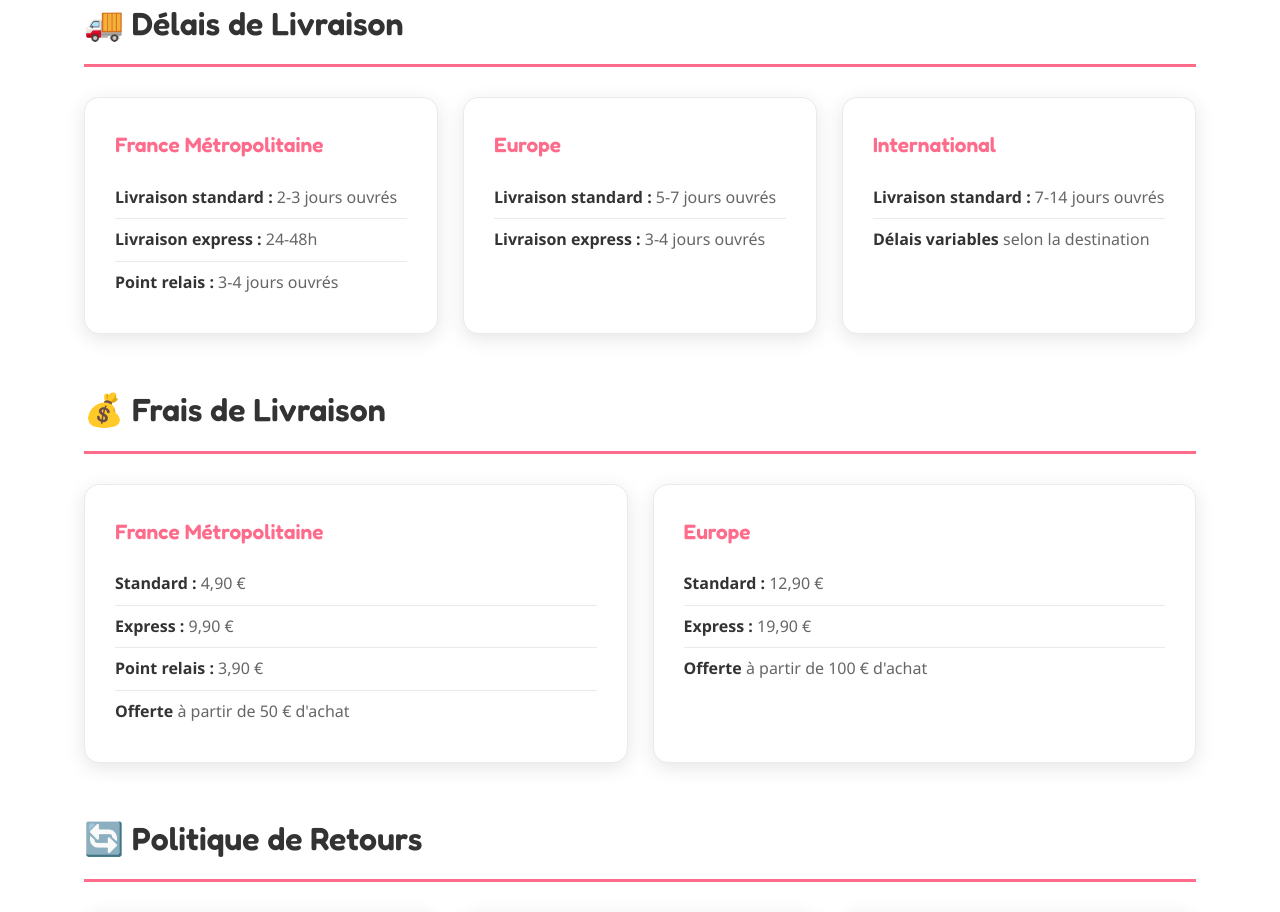
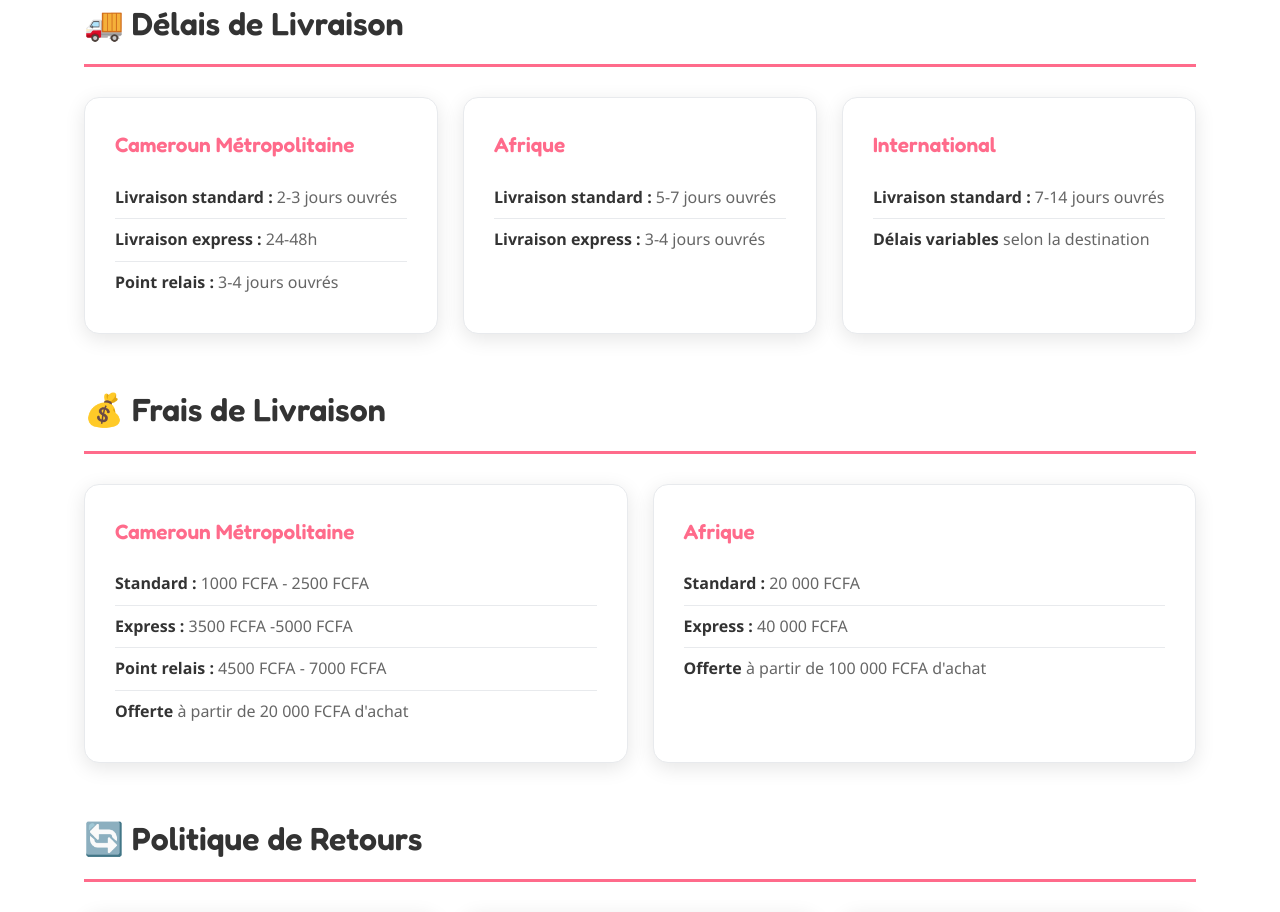
Before and after one commit to nguembu/mamzy-color-kids, a React (Vite) app: page /livraison-retours in a window 1280 px wide. Shown: the part 340-1252 px from the top of the page. Built offline with nearby package versions, Linux system fonts and the light colour scheme; the HTML template or start-up script is replaced by a standard one.

Commit message:
modification de la livraison & retours

```diff
--- a/src/pages/ConditionsGenerales.jsx
+++ b/src/pages/ConditionsGenerales.jsx
@@ -15,7 +15,7 @@ const ConditionsGenerales = () => {
             <div className="info-content">
               <div className="info-card">
                 <p>Les présentes conditions générales de vente régissent les ventes de produits de la société MAMZY COLOR'KIDS,
-                SAS au capital de 50 000 €, immatriculée au RCS de Paris sous le numéro 123 456 789.</p>
+                SAS au capital de 30 000 FCFA, immatriculée au RCS de Paris sous le numéro 123 456 789.</p>
               </div>
             </div>
           </section>
@@ -25,7 +25,7 @@ const ConditionsGenerales = () => {
             <div className="info-content">
               <div className="info-card">
                 <ul>
-                  <li>Les prix sont indiqués en euros toutes taxes comprises (TTC)</li>
+                  <li>Les prix sont indiqués en FCFA toutes taxes comprises (TTC)</li>
                   <li>Les frais de livraison sont indiqués clairement avant la validation de commande</li>
                   <li>MAMZY COLOR'KIDS se réserve le droit de modifier ses prix à tout moment</li>
                 </ul>
--- a/src/pages/LivraisonRetours.jsx
+++ b/src/pages/LivraisonRetours.jsx
@@ -14,7 +14,7 @@ const LivraisonRetours = () => {
             <h2>🚚 Délais de Livraison</h2>
             <div className="info-content">
               <div className="info-card">
-                <h3>France Métropolitaine</h3>
+                <h3>Cameroun Métropolitaine</h3>
                 <ul>
                   <li><strong>Livraison standard :</strong> 2-3 jours ouvrés</li>
                   <li><strong>Livraison express :</strong> 24-48h</li>
@@ -23,7 +23,7 @@ const LivraisonRetours = () => {
               </div>
 
               <div className="info-card">
-                <h3>Europe</h3>
+                <h3>Afrique</h3>
                 <ul>
                   <li><strong>Livraison standard :</strong> 5-7 jours ouvrés</li>
                   <li><strong>Livraison express :</strong> 3-4 jours ouvrés</li>
@@ -44,21 +44,21 @@ const LivraisonRetours = () => {
             <h2>💰 Frais de Livraison</h2>
             <div className="info-content">
               <div className="info-card">
-                <h3>France Métropolitaine</h3>
+                <h3>Cameroun Métropolitaine</h3>
                 <ul>
-                  <li><strong>Standard :</strong> 4,90 €</li>
-                  <li><strong>Express :</strong> 9,90 €</li>
-                  <li><strong>Point relais :</strong> 3,90 €</li>
-                  <li><strong>Offerte</strong> à partir de 50 € d'achat</li>
+                  <li><strong>Standard :</strong> 1000 FCFA - 2500 FCFA</li>
+                  <li><strong>Express :</strong> 3500 FCFA -5000 FCFA </li>
+                  <li><strong>Point relais :</strong> 4500 FCFA - 7000 FCFA</li>
+                  <li><strong>Offerte</strong> à partir de 20 000 FCFA d'achat</li>
                 </ul>
               </div>
 
               <div className="info-card">
-                <h3>Europe</h3>
+                <h3>Afrique</h3>
                 <ul>
-                  <li><strong>Standard :</strong> 12,90 €</li>
-                  <li><strong>Express :</strong> 19,90 €</li>
-                  <li><strong>Offerte</strong> à partir de 100 € d'achat</li>
+                  <li><strong>Standard :</strong> 20 000 FCFA</li>
+                  <li><strong>Express :</strong> 40 000 FCFA</li>
+                  <li><strong>Offerte</strong> à partir de 100 000 FCFA d'achat</li>
                 </ul>
               </div>
             </div>
```
